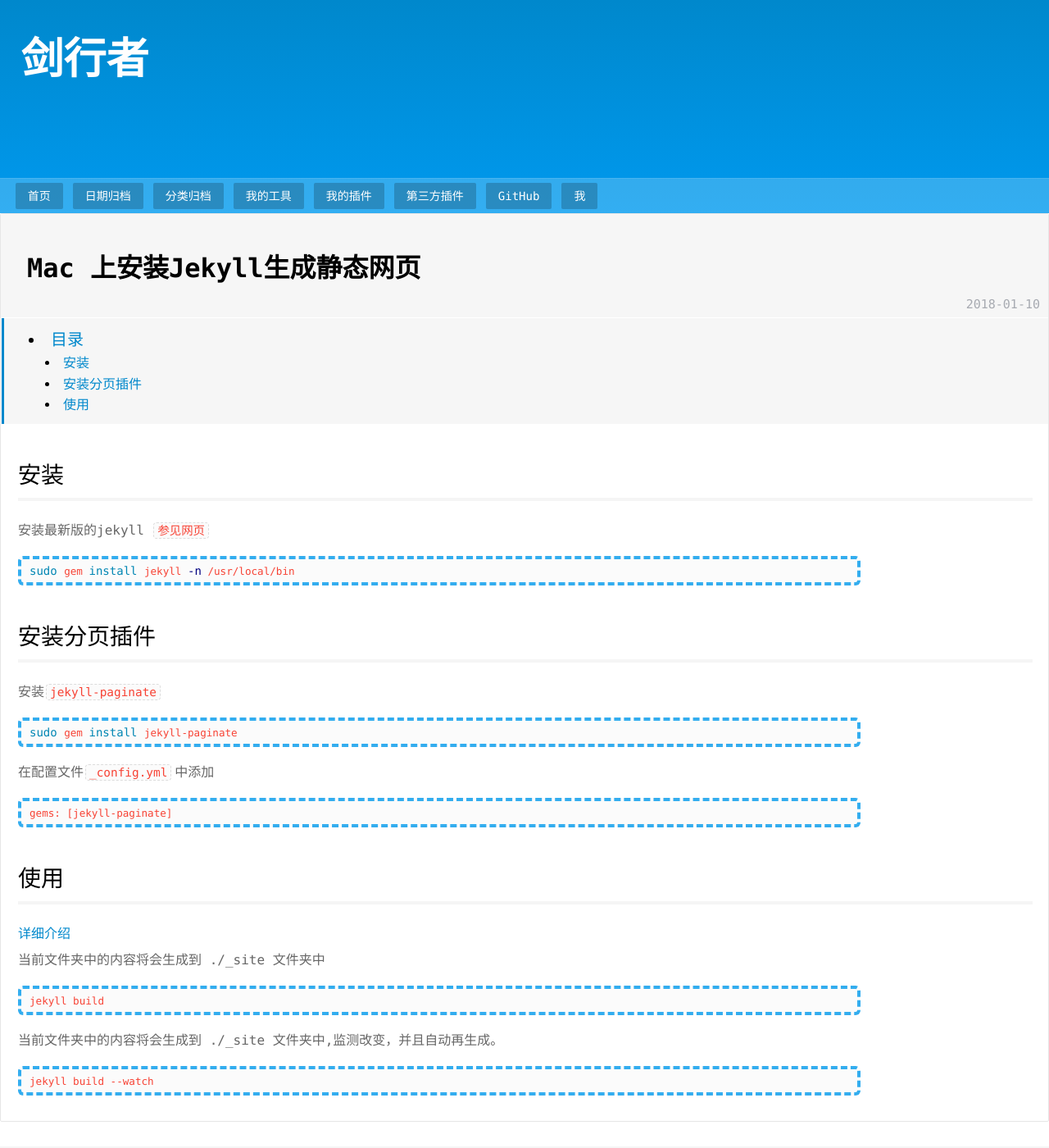
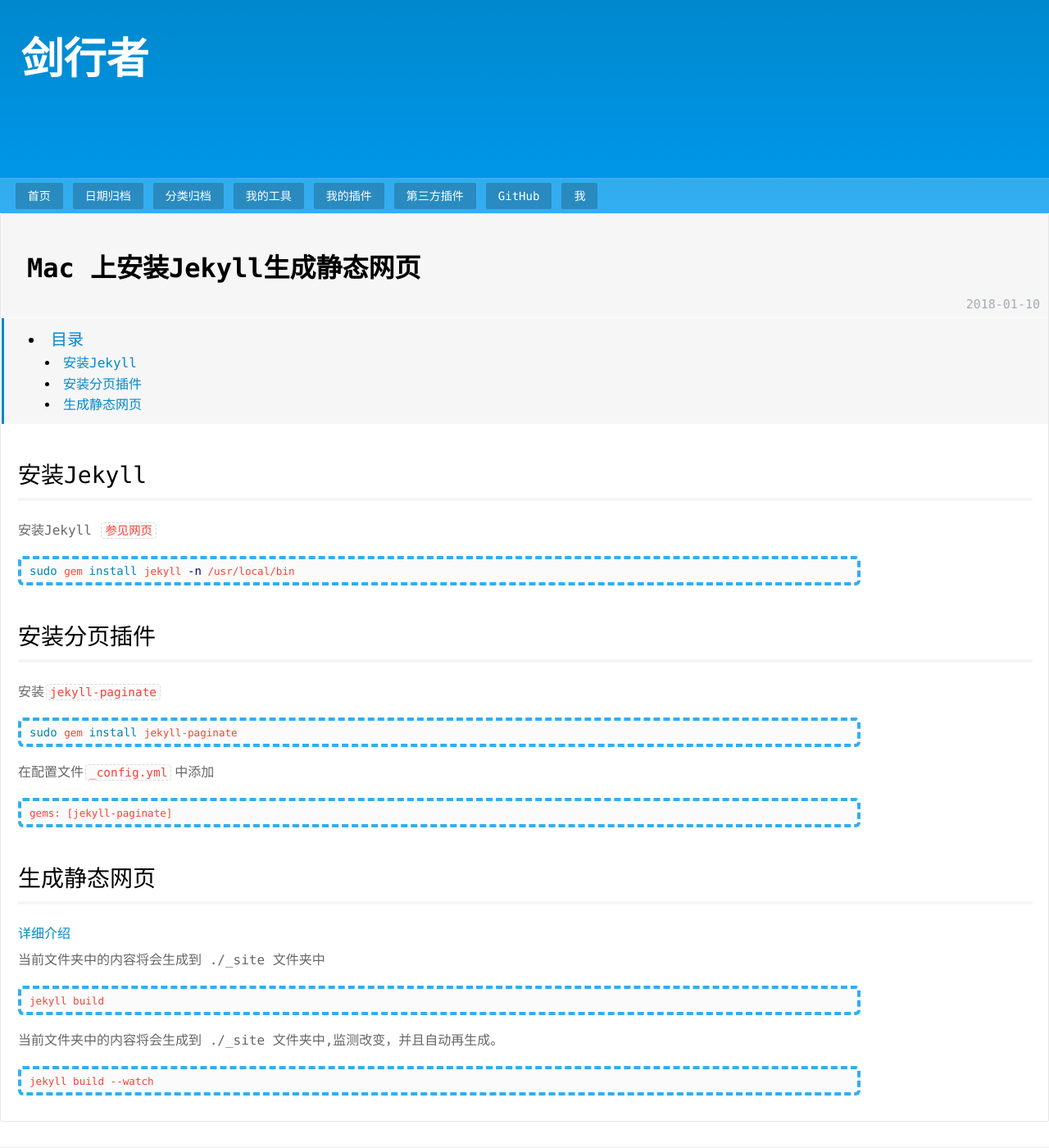
Before and after one commit to psvmc/myblog_jekyll, a Jekyll site: the page built from _posts/2018-01-10-jekyll-install.md, in a window 1280 px wide and 1400 px high. Shown: the whole window at 82% size. Built offline with Jekyll 4.4.1, drawn with Linux system fonts in a browser that asks for light colours; comment, search, counter and statistics services are not loaded.

Commit message:
文章更新

````diff
--- a/_posts/2018-01-10-jekyll-install.md
+++ b/_posts/2018-01-10-jekyll-install.md
@@ -10,9 +10,9 @@ categories:
 
 ---
 
-## 安装
+## 安装Jekyll
 
-安装最新版的jekyll [`参见网页`](http://jekyllcn.com/docs/installation/)
+安装Jekyll [`参见网页`](http://jekyllcn.com/docs/installation/)
 
 ```bash
 sudo gem install jekyll -n /usr/local/bin
@@ -32,7 +32,7 @@ sudo gem install jekyll-paginate
 gems: [jekyll-paginate]
 ```
 
-## 使用
+## 生成静态网页
 
 [详细介绍](http://jekyllcn.com/docs/usage/)
 
````
